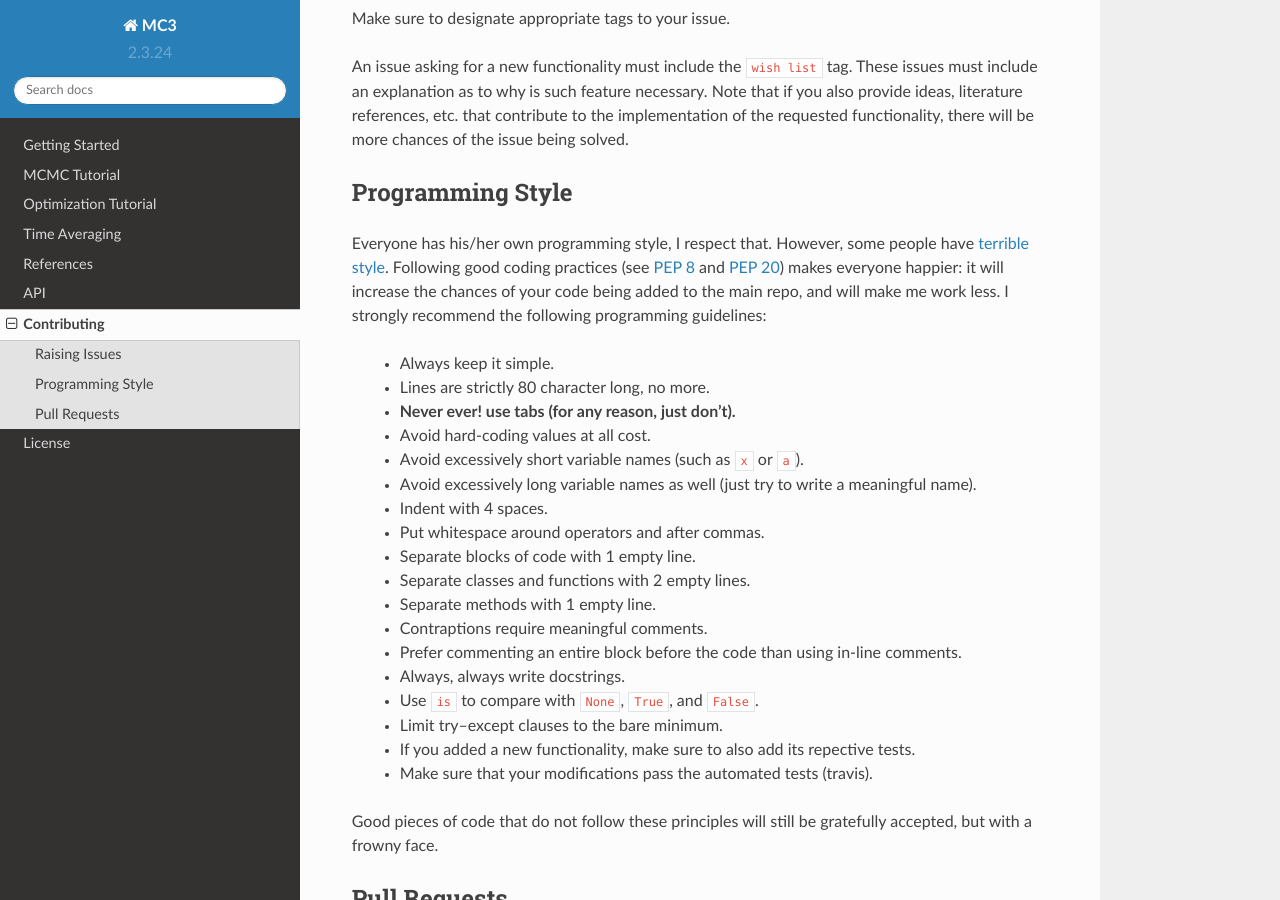
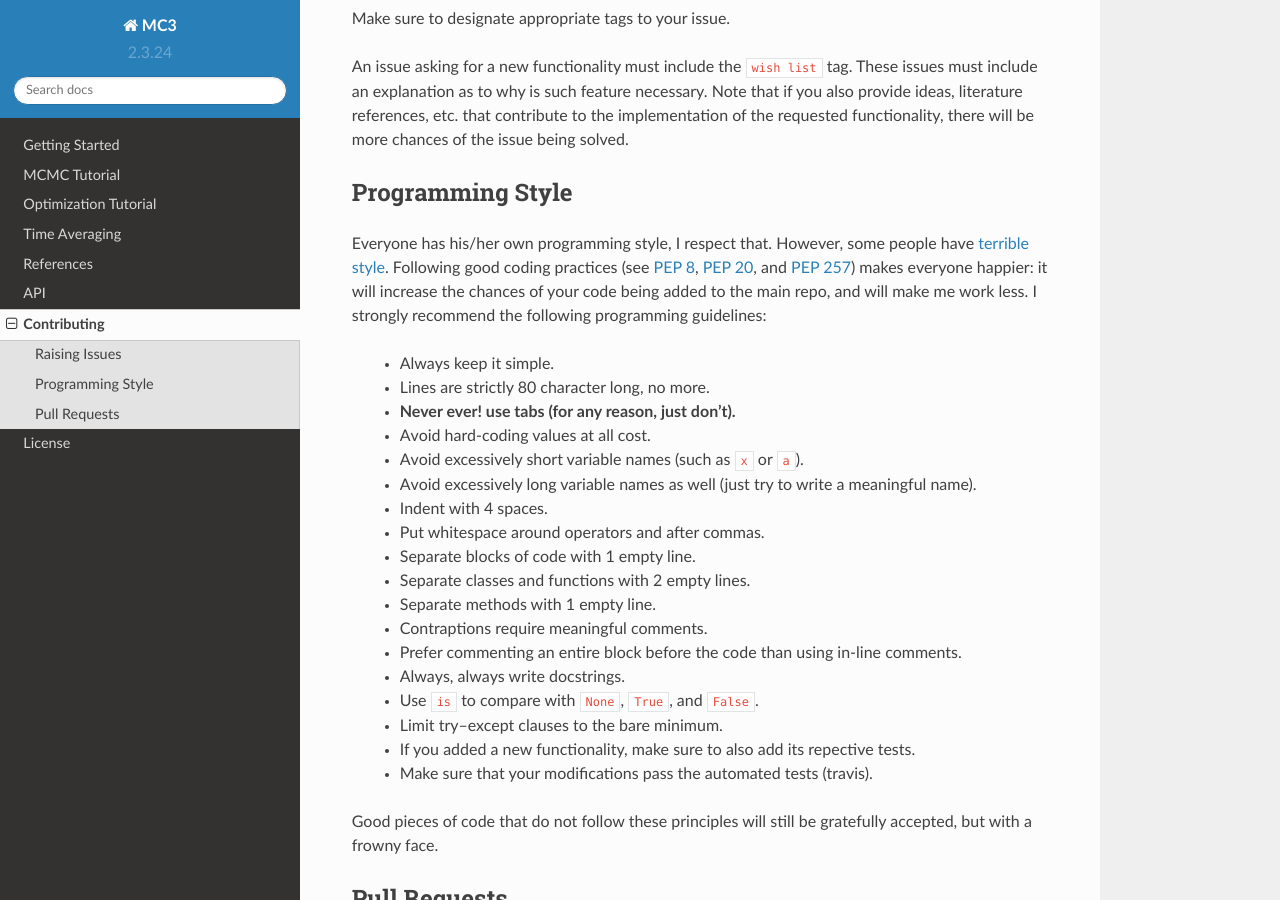
Before and after one commit to pcubillos/mc3, a Sphinx documentation site: the page built from docs/contributing.rst, in a window 1280 px wide and 900 px high, scrolled down 449 px. Built offline with Sphinx 7.4.7 and the Read the Docs theme 2.0.0, drawn with Linux system fonts in a browser that asks for light colours.

Commit message:
Updating contributing files to include PEP 257.

```diff
--- a/docs/contributing.rst
+++ b/docs/contributing.rst
@@ -32,8 +32,9 @@ Programming Style
 Everyone has his/her own programming style, I respect that.  However,
 some people have `terrible style <http://www.abstrusegoose.com/432>`_.
 Following good coding practices (see `PEP 8
-<https://www.python.org/dev/peps/pep-0008/>`_ and `PEP 20
-<https://www.python.org/dev/peps/pep-0020/>`_) makes everyone happier: it
+<https://www.python.org/dev/peps/pep-0008/>`_, `PEP 20
+<https://www.python.org/dev/peps/pep-0020/>`_, and `PEP 257
+<https://www.python.org/dev/peps/pep-0257/>`_) makes everyone happier: it
 will increase the chances of your code being added to the main repo,
 and will make me work less.  I strongly recommend the following
 programming guidelines:
```
Also changed, not shown: CONTRIBUTING.md (+3 -3 lines).
